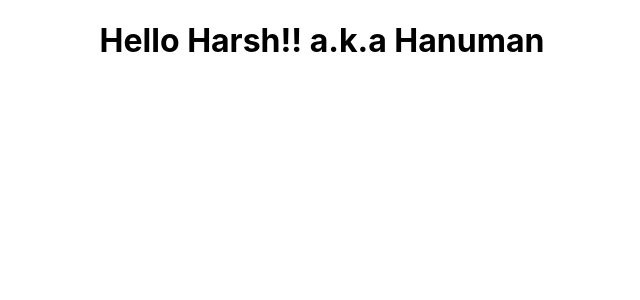
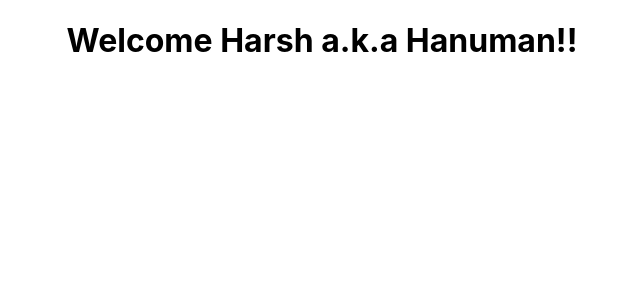
Before and after one commit to Harsh8279/react-practice, a React (Create React App) app: page / in a window 1280 px wide. Shown: the top 300 px of the page, without its empty margins (318-958 px from the left). Built offline with nearby package versions, Linux system fonts and the light colour scheme.

Commit message:
concept of props destructuring in class component

```diff
--- a/src/App.js
+++ b/src/App.js
@@ -34,7 +34,8 @@ function App() {
 
       {/* <Counter /> */}
 
-      <Greet name="Harsh" heroName="Hanuman"/>
+      {/* <Greet name="Harsh" heroName="Hanuman"/> */}
+      <Welcome name="Harsh" heroName="Hanuman"/>
 
     </div>
   );
--- a/src/components/Welcome.js
+++ b/src/components/Welcome.js
@@ -1,11 +1,15 @@
 import React, { Component } from 'react'
 
 export class Welcome extends Component {
+
   render() {
+
+    const {name,heroName} = this.props    // destructuring props in class component but in render method
+
     return (
       <div>
-        <h1>Welcome {this.props.name} a.k.a {this.props.heroName}!!</h1>
-        {this.props.children}
+        <h1>Welcome {name} a.k.a {heroName}!!</h1>
+        {/* {this.props.children} */}
       </div>
     )
   }
```
